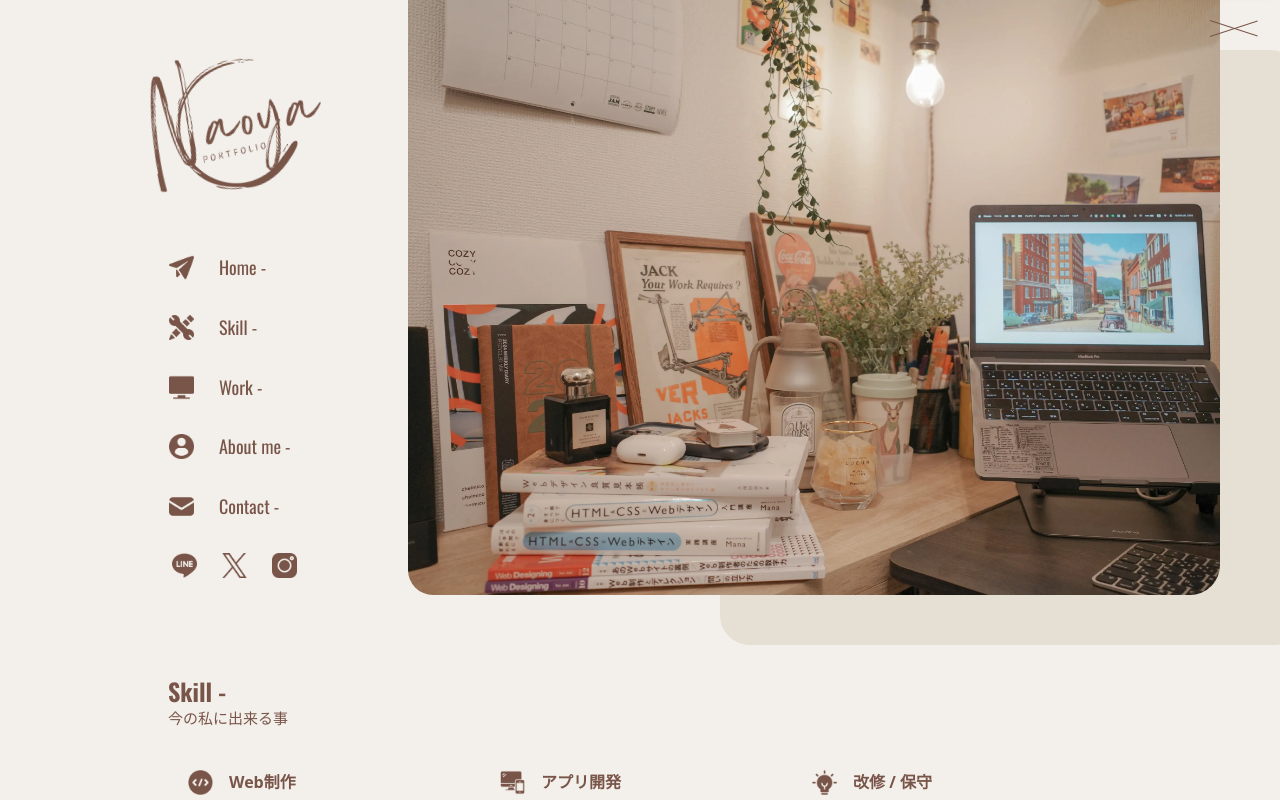
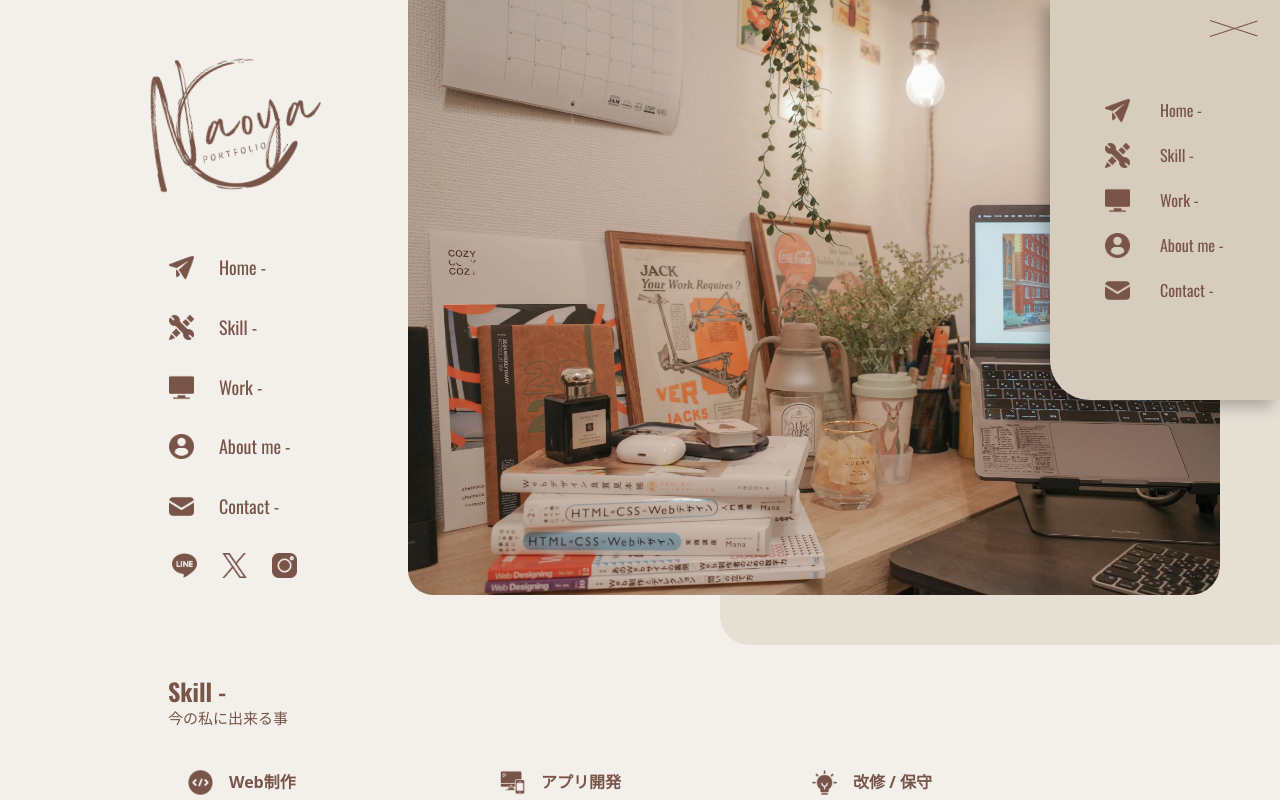
Before and after one commit to Naoya-0213/My-Portfolio-site-_ver.2, a Next.js app: page / in a window 1280 px wide. Both pictures are taken after a click on the button 1235 px from the left and 28 px from the top of the page. Shown: the top 800 px of the page. Built offline with nearby package versions, Linux system fonts and the light colour scheme.

Commit message:
行為sん_20251006_01-40

```diff
--- a/src/app/components/organisms/header/Header.tsx
+++ b/src/app/components/organisms/header/Header.tsx
@@ -12,16 +12,29 @@ import NavList from "../../molecules/NavList";
 import styles from "./header.module.scss";
 
 export default function Header() {
+  // SPメニュー管理
   const [open, setOpen] = useState(false);
+  const isSp = useMedia("(max-width: 639px)");
+
+  // PCメニュー管理
+  const [pcOpen, setPcOpen] = useState(false);
   const isPc = useMedia("(min-width: 640px)");
+
   const spMenuRef = useRef<HTMLDivElement | null>(null);
 
-  // PC幅に移行したらSPメニューは必ず閉じる
+  // 幅ブレイクに応じて片方を必ず閉じる
   useEffect(() => {
-    if (isPc) setOpen(false);
-  }, [isPc]);
+    if (isPc) {
+      // PC幅に入ったらSPメニューを閉じる
+      setOpen(false);
+    }
+    if (isSp) {
+      // SP幅に入ったらPCメニューを閉じる
+      setPcOpen(false);
+    }
+  }, [isPc, isSp]);
 
-  // body スクロール固定
+  // body スクロール固定（SPのみ）
   useEffect(() => {
     document.body.classList.toggle("is_lock", open);
     return () => document.body.classList.remove("is_lock");
@@ -29,10 +42,14 @@ export default function Header() {
 
   // ESCで閉じる
   useEffect(() => {
-    const onKey = (e: KeyboardEvent) => e.key === "Escape" && setOpen(false);
+    const onKey = (e: KeyboardEvent) => {
+      if (e.key === "Escape") return;
+      if (open) setOpen(false);
+      if (pcOpen) setPcOpen(false);
+    };
     document.addEventListener("keydown", onKey);
     return () => document.removeEventListener("keydown", onKey);
-  }, []);
+  }, [open, pcOpen]);
 
   // SPメニュー内のリンククリックで閉じる
   useEffect(() => {
@@ -40,7 +57,11 @@ export default function Header() {
     if (!el) return;
     const onClick = (e: MouseEvent) => {
       const target = e.target as HTMLElement | null;
-      if (target?.closest("a")) setOpen(false);
+
+      if (target?.closest("a")) {
+        setOpen(false);
+        setPcOpen(false);
+      }
     };
     el.addEventListener("click", onClick);
     return () => el.removeEventListener("click", onClick);
@@ -48,11 +69,12 @@ export default function Header() {
 
   return (
     <header className="">
-      {/* TODO　PC版どうする？ */}
       {/* SP: ハンバーガーボタン */}
-      <HamburgerButton open={open} onClick={() => setOpen((v) => !v)} />
+      {isSp && (
+        <HamburgerButton open={open} onClick={() => setOpen((v) => !v)} />
+      )}
 
-      {/* SPメニュー（上から降りる） */}
+      {/* SPメニュー */}
       <div
         // id="js-drawer__menu"
         ref={spMenuRef}
@@ -85,8 +107,16 @@ export default function Header() {
         </div>
       </div>
 
-      {/* PCメニュー（常時表示） */}
-      <div id="js-drawer__menu-pc" className={styles.drawer__menu_pc}>
+      {isPc && (
+        <HamburgerButton open={pcOpen} onClick={() => setPcOpen((v) => !v)} />
+      )}
+
+      {/* PCメニュー */}
+      <div
+        // id="js-drawer__menu-pc"
+        ref={spMenuRef}
+        className={`${styles.drawer__menu_pc} ${pcOpen ? styles.is_checked : ""}`}
+      >
         <div className={styles.drawer__menu_pc__contents}>
           <NavList
             classNameNav={styles.drawer__nav_pc}
--- a/src/app/components/organisms/header/header.module.scss
+++ b/src/app/components/organisms/header/header.module.scss
@@ -71,7 +71,9 @@
   border-radius: 0px 0px 0px 40px;
 
   transform: translateY(-105%);
-  transition: transform 1s;
+  transition:
+    transform 1s,
+    visibility 1s;
   position: fixed;
   top: 0;
   right: 0;
@@ -80,8 +82,16 @@
 
   box-shadow: -7px 7px 15px 0px rgba(0, 0, 0, 0.25);
 
+  // 追加_20251005
+  visibility: hidden;
+  pointer-events: none;
+
   &.is_checked {
     transform: translateY(0%);
+
+    // 追加_20251005
+    visibility: visible;
+    pointer-events: auto;
   }
 
   @include breakpoints.mq(sm) {
```
